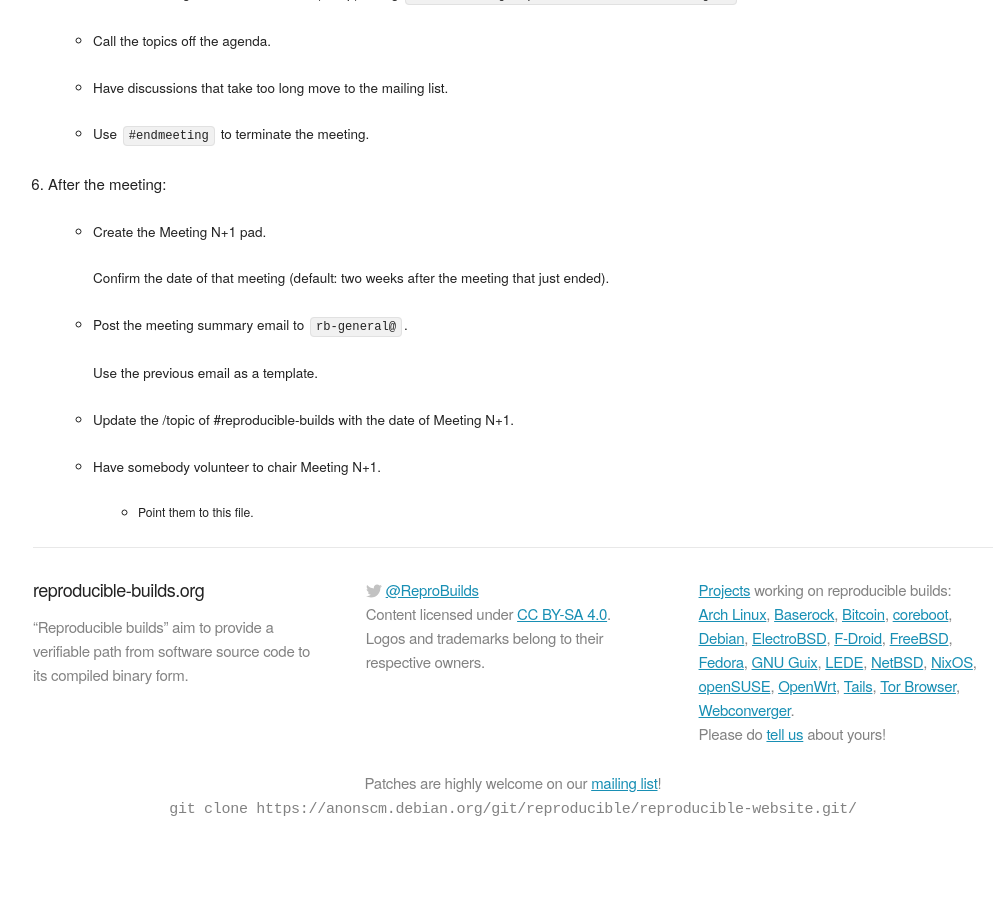
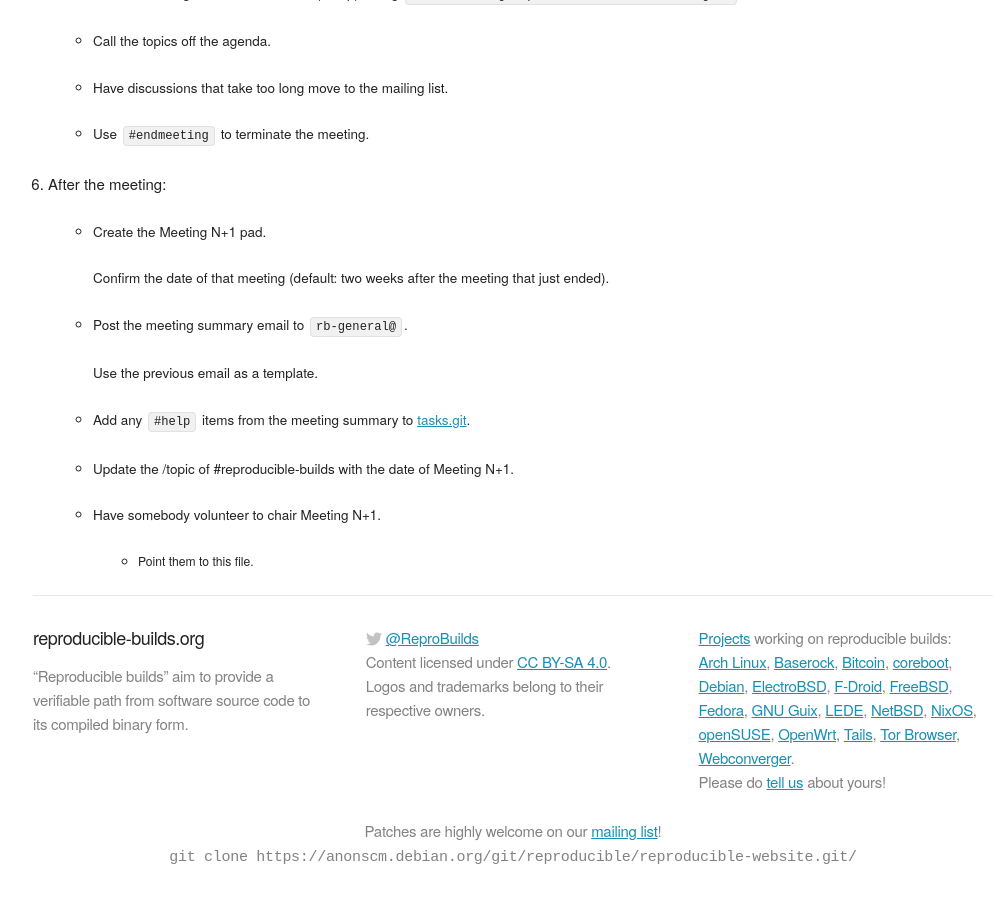
Before and after one commit to prototypefund/reproducible-website, a Jekyll site: the page built from how-to-chair-a-meeting.md, in a window 1280 px wide and 900 px high, scrolled down 921 px. Shown: the whole window, without its empty margins (127-1134 px from the left). Built offline with Jekyll 4.4.1, drawn with Linux system fonts in a browser that asks for light colours; some web fonts are replaced; our own code applies the rules of GitHub Pages for plain Markdown files; before the commit the page ends 1773 px from its top, so only the background shows below that.

Commit message:
how-to-chair-a-meeting += Record #help items.

```diff
--- a/how-to-chair-a-meeting.md
+++ b/how-to-chair-a-meeting.md
@@ -49,8 +49,12 @@ and the pad for Meeting N was created.
 
       Use the previous email as a template.
 
+    - Add any `#help` items from the meeting summary to [tasks.git][tasks.git].
+
     - Update the /topic of #reproducible-builds with the date of Meeting N+1.
 
     - Have somebody volunteer to chair Meeting N+1.
 
         - Point them to this file.
+
+[tasks.git]: https://anonscm.debian.org/git/reproducible/tasks.git
```
